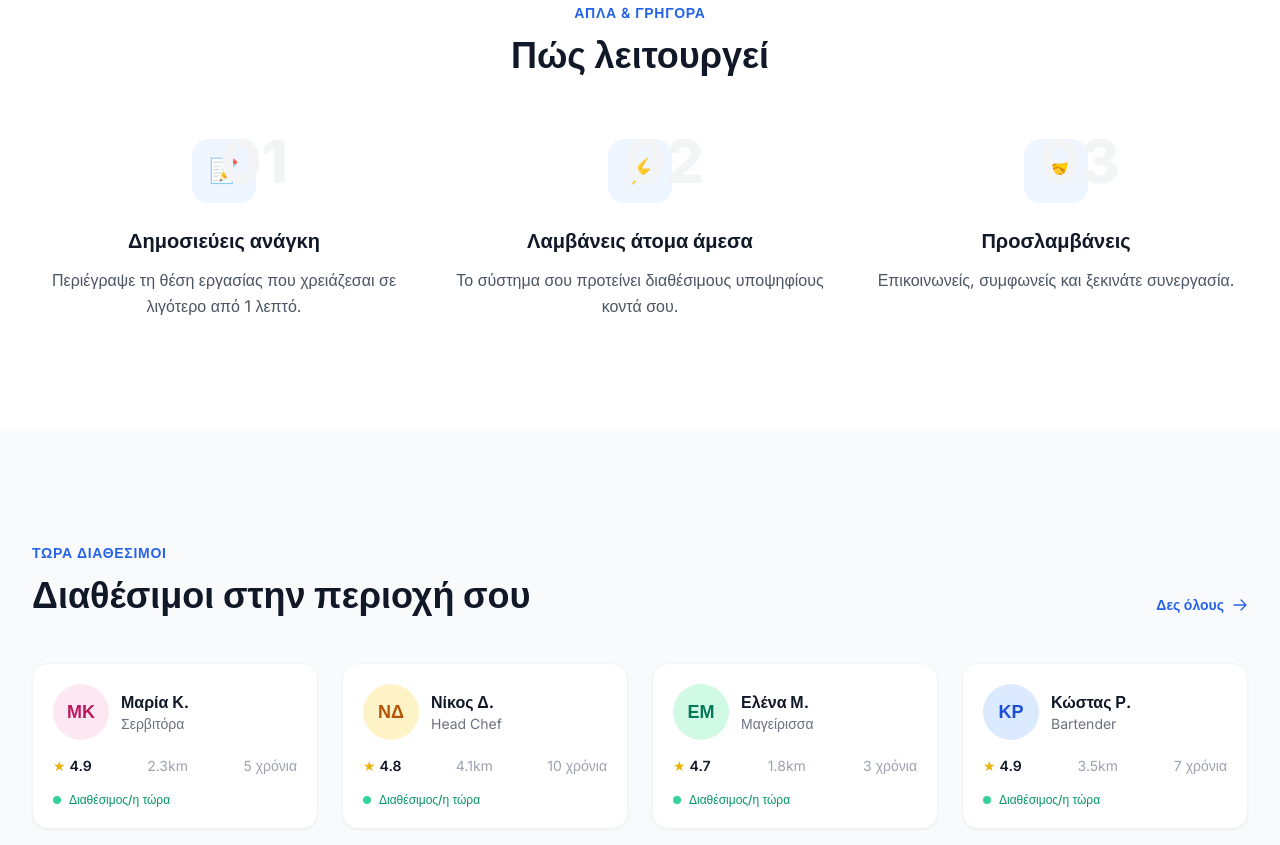
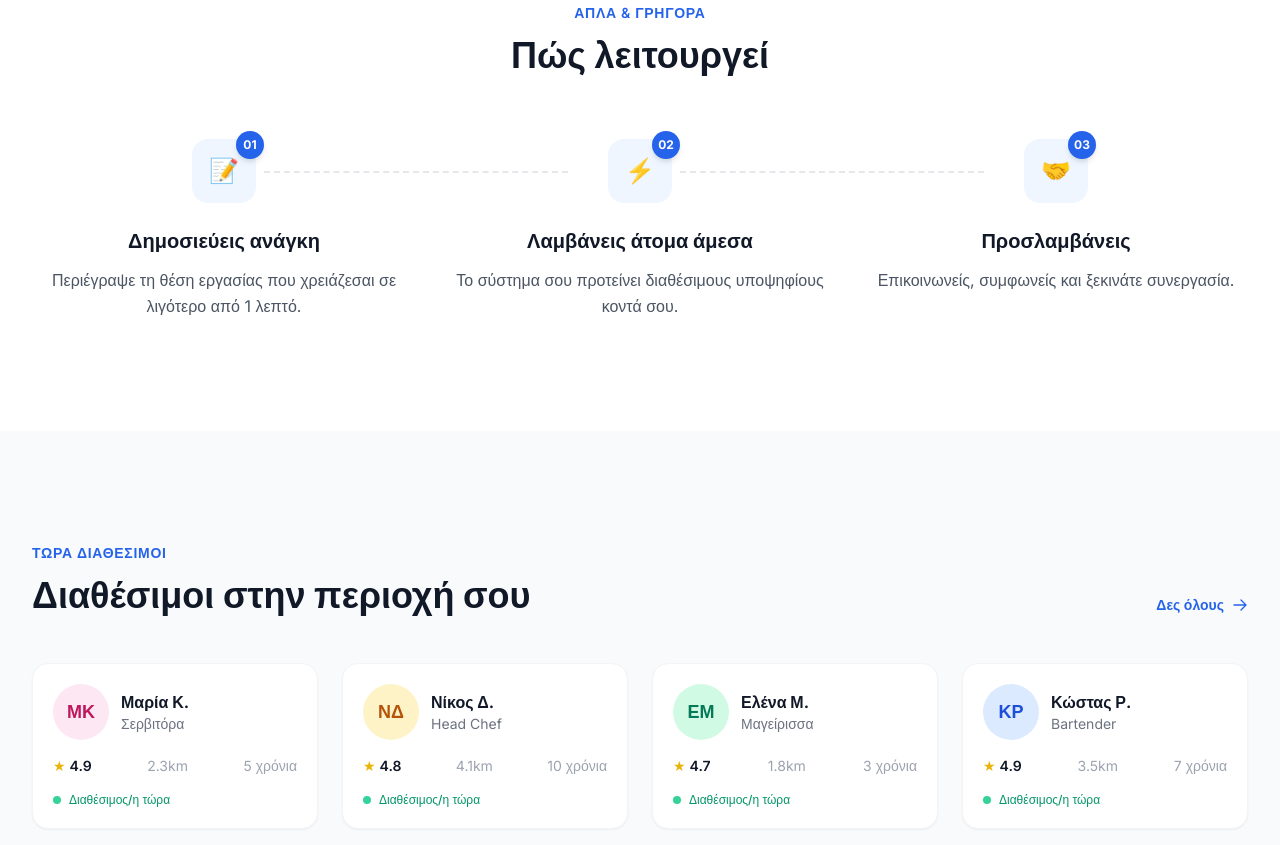
Before and after one commit to siteinside53-jpg/staff-now, a Next.js app in the folder apps/web/: page / in a window 1280 px wide. Shown: the part 940-1785 px from the top of the page. Built offline with nearby package versions, Linux system fonts and the light colour scheme; no server answers.

Commit message:
Redesign how-it-works: step number badges + dashed connector lines
Replaced large background numbers (01/02/03) with small blue
circle badges on top-right of icons. Added dashed connector
lines between steps on desktop.

Co-Authored-By: Claude Opus 4.6 (1M context) <noreply@anthropic.com>

```diff
--- a/apps/web/src/app/(marketing)/page.tsx
+++ b/apps/web/src/app/(marketing)/page.tsx
@@ -131,13 +131,22 @@ export default function HomePage() {
             <h2 className="mt-3 text-3xl font-bold text-gray-900 sm:text-4xl">Πώς λειτουργεί</h2>
           </div>
           <div className="mt-16 grid gap-8 md:grid-cols-3">
-            {steps.map((step) => (
+            {steps.map((step, i) => (
               <div key={step.num} className="relative text-center group">
-                <div className="mx-auto mb-6 flex h-16 w-16 items-center justify-center rounded-2xl bg-blue-50 text-2xl group-hover:bg-blue-100 transition-colors">
-                  {step.icon}
+                {/* Step number badge */}
+                <div className="mx-auto mb-6 relative w-16 h-16">
+                  <div className="flex h-16 w-16 items-center justify-center rounded-2xl bg-blue-50 text-2xl group-hover:bg-blue-100 transition-colors">
+                    {step.icon}
+                  </div>
+                  <span className="absolute -top-2 -right-2 flex h-7 w-7 items-center justify-center rounded-full bg-blue-600 text-xs font-bold text-white shadow-md">
+                    {step.num}
+                  </span>
                 </div>
-                <span className="absolute -top-2 right-1/3 text-6xl font-extrabold text-gray-100">{step.num}</span>
-                <h3 className="relative text-xl font-bold text-gray-900">{step.title}</h3>
+                {/* Connector line */}
+                {i < steps.length - 1 && (
+                  <div className="hidden md:block absolute top-8 left-[calc(50%+40px)] w-[calc(100%-80px)] border-t-2 border-dashed border-gray-200" />
+                )}
+                <h3 className="text-xl font-bold text-gray-900">{step.title}</h3>
                 <p className="mt-3 text-gray-600 leading-relaxed">{step.desc}</p>
               </div>
             ))}
```
Also changed, not shown: 55 other files (tests, documents, lock files or other folders).
